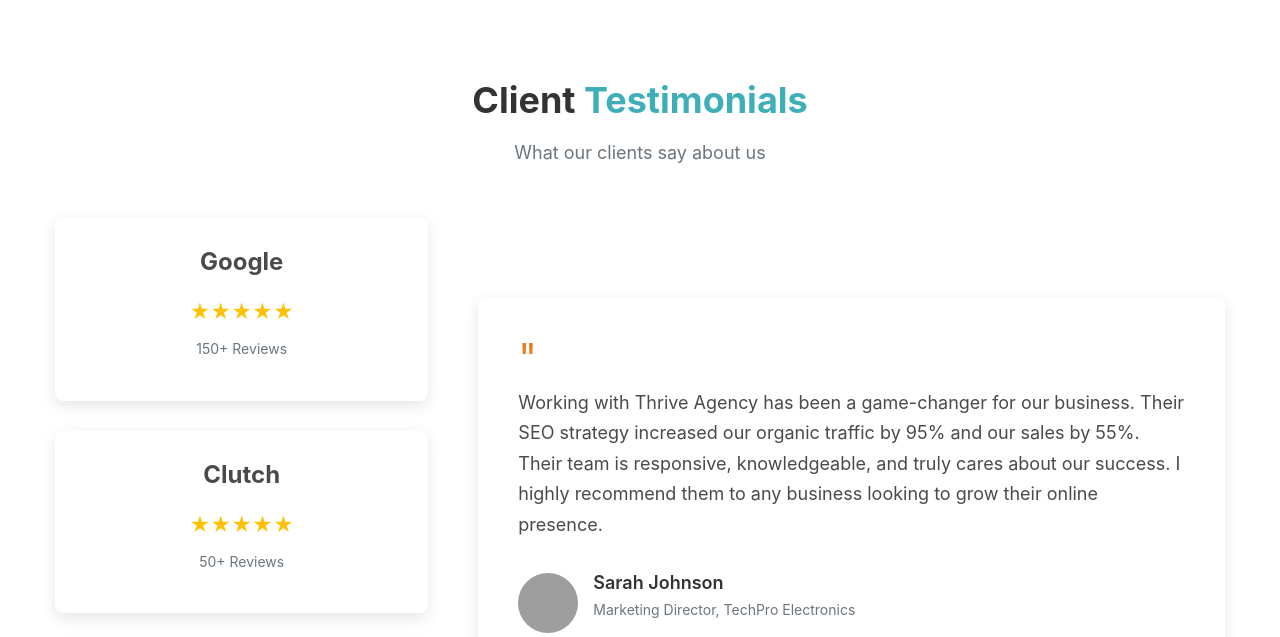
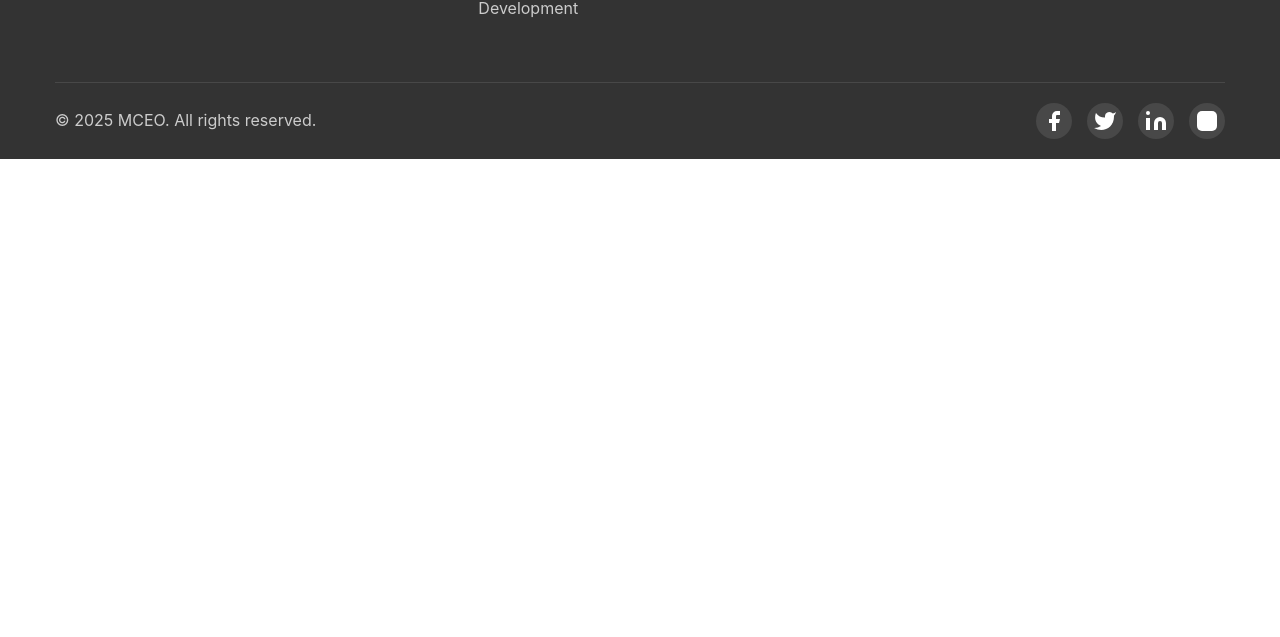
Before and after one commit to Sania-farheen19/MCEO, a React (Vite) app: page /about in a window 1280 px wide. Shown: the part 1953-2590 px from the top of the page. After the commit the page ends 2112 px from the top, so only its background shows below. Built offline with nearby package versions, Linux system fonts and the light colour scheme; grey boxes are pictures that could not be loaded.

Commit message:
Updated project with recent changes

```diff
--- a/src/pages/About.jsx
+++ b/src/pages/About.jsx
@@ -44,7 +44,7 @@ const About = () => {
               </div> */}
             </div>
             <div className="about-image">
-              <img src="/src/assets/images/about-image.jpg" alt="Thrive Agency Team" />
+              <img src="/src/assets/images/about-image.jpg" alt="MCEO Team" />
             </div>
           </div>
         </div>
@@ -125,7 +125,7 @@ const About = () => {
         </div>
       </section>
 
-      <section className="team section">
+      {/* <section className="team section">
         <div className="container">
           <div className="section-header">
             <h2 className="section-title">
@@ -208,9 +208,9 @@ const About = () => {
             </div>
           </div>
         </div>
-      </section>
+      </section> */}
 
-      <Testimonials />
+      {/* <Testimonials /> */}
 
       <section className="cta-section">
         <div className="container">
```
